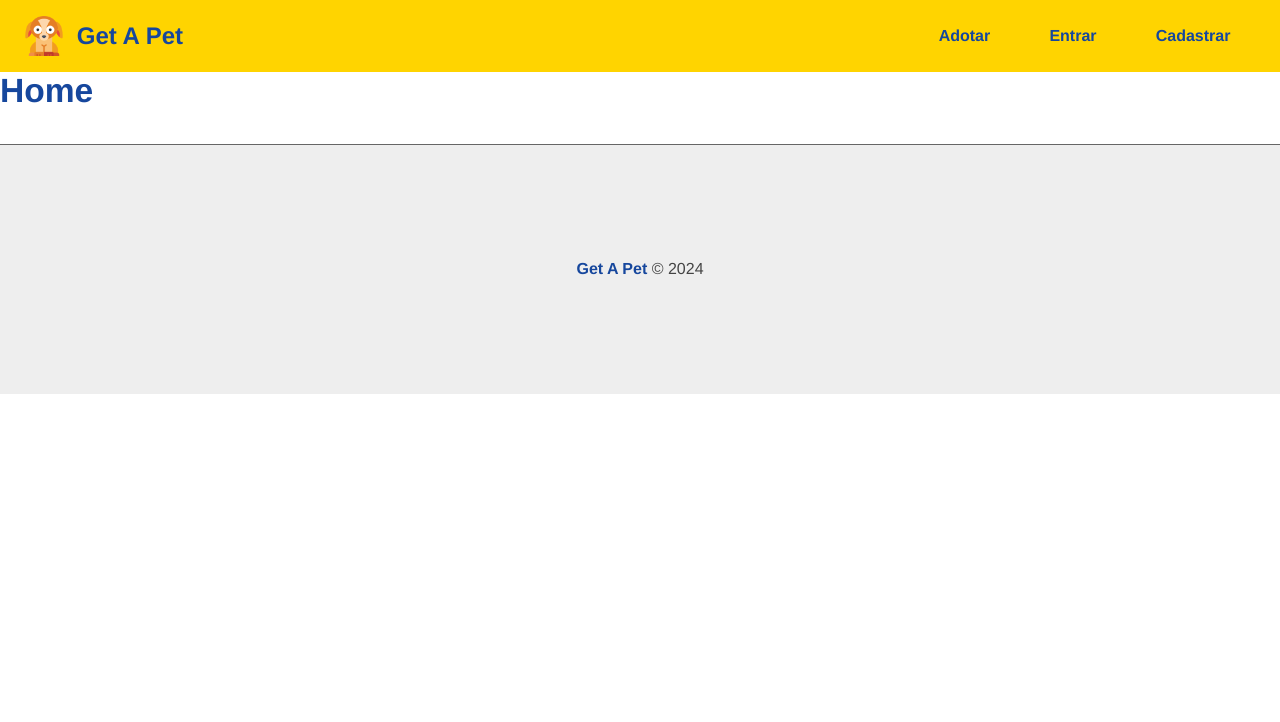
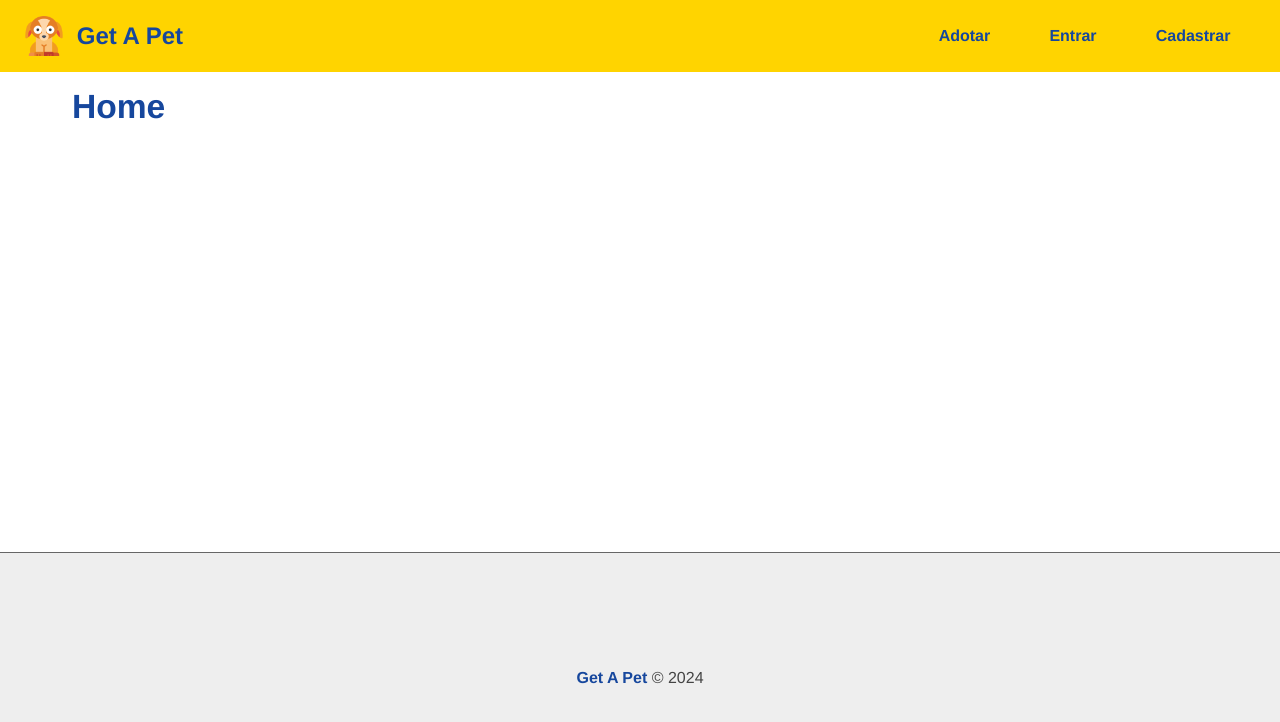
Before and after one commit to wallacewolv/nodejs-maestria, a React (Create React App) app in the folder 15_GETAPET/frontend/: page / in a window 1280 px wide. Shown: the top 722 px of the page. Built offline with nearby package versions, Linux system fonts and the light colour scheme.

Commit message:
feat: (GET A PET) - Aula 31 Criando componente de container

```diff
--- a/15_GETAPET/frontend/src/App.js
+++ b/15_GETAPET/frontend/src/App.js
@@ -4,6 +4,7 @@
 /* components */
 import Footer from './components/layout/Footer';
 import Navbar from './components/layout/Navbar';
+import Container from './components/layout/Container';
 
 /* pages */
 import Home from './components/pages/Home';
@@ -14,6 +15,7 @@
   return (
     <Router>
       <Navbar />
+      <Container>
         <Switch>
           <Route path="/login">
             <Login />
@@ -25,6 +27,7 @@
             <Home />
           </Route>
         </Switch>
+      </Container>
       <Footer />
     </Router>
   );
--- /dev/null
+++ b/15_GETAPET/frontend/src/components/layout/Container.js
@@ -0,0 +1,11 @@
+import styles from './Container.module.css';
+
+function Container({ children }) {
+  return (
+    <main className={styles.container}>
+      {children}
+    </main>
+  );
+}
+
+export default Container;
--- /dev/null
+++ b/15_GETAPET/frontend/src/components/layout/Container.module.css
@@ -0,0 +1,6 @@
+.container {
+  min-height: 60vh;
+  padding: 1em 2em 3em;
+  max-width: 1200px;
+  margin: 0 auto;
+}
```
Lines whose indentation alone changed are shown as unchanged.
